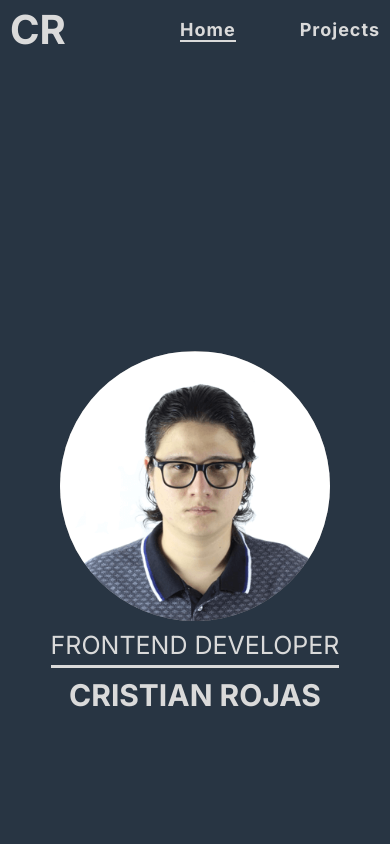
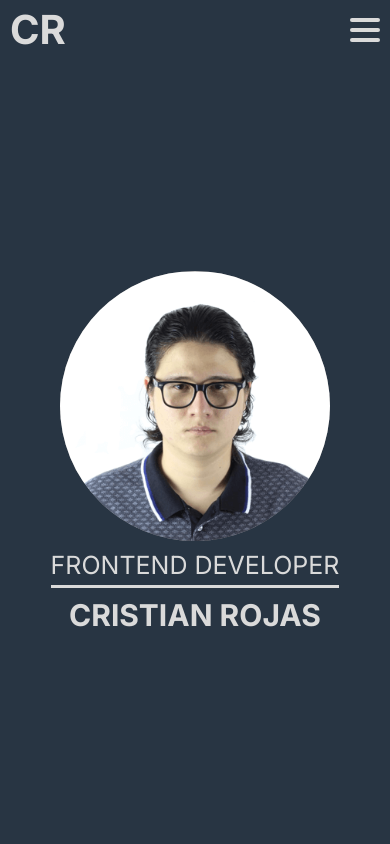
Before and after one commit to cristiandrc/cristiandrc.dev, a Next.js app: page / in a window 390 px wide. Shown: the top 844 px of the page. Built offline with nearby package versions, Linux system fonts and the light colour scheme.

Commit message:
feat: add mobile menu

```diff
--- a/next.config.js
+++ b/next.config.js
@@ -7,6 +7,15 @@ const nextConfig = {
   sassOptions: {
     includePaths: [path.join(__dirname, "styles")],
   },
+  async redirects() {
+    return [
+      {
+        source: "/error",
+        destination: "/",
+        permanent: true,
+      },
+    ];
+  },
 };
 
 module.exports = nextConfig;
--- a/src/app/page.module.scss
+++ b/src/app/page.module.scss
@@ -23,4 +23,7 @@
       grid-template-rows: 1fr 1fr;
     }
   }
+  @media (max-width: 725px) {
+    padding: 0;
+  }
 }
--- a/src/app/page.tsx
+++ b/src/app/page.tsx
@@ -1,4 +1,3 @@
-import Image from "next/image";
 import styles from "./page.module.scss";
 import { Hero } from "@/components/Hero/Hero";
 import { Contact } from "@/components/Contact/Contact";
--- a/src/components/Footer/index.tsx
+++ b/src/components/Footer/index.tsx
@@ -7,7 +7,7 @@ const Footer = () => {
       <p>
         Developed By <br /> Cristian Rojas
       </p>
-      <p>With React.js</p>
+      <p>With Next.js</p>
     </div>
   );
 };
--- a/src/components/Header/Header.tsx
+++ b/src/components/Header/Header.tsx
@@ -1,5 +1,5 @@
-import React from "react";
 import Link from "next/link";
+import { Menu } from "../Menu/Menu";
 import styles from "./header.module.scss";
 
 const Header = () => {
@@ -9,16 +9,7 @@ const Header = () => {
         <Link className={styles.logo} href="/">
           CR
         </Link>
-        <nav className={styles.menu}>
-          <ul>
-            <li>
-              <Link href="/">Home</Link>
-            </li>
-            <li>
-              <Link href="/project">Projects</Link>
-            </li>
-          </ul>
-        </nav>
+        <Menu />
       </div>
     </header>
   );
--- a/src/components/Header/header.module.scss
+++ b/src/components/Header/header.module.scss
@@ -20,60 +20,5 @@
       font-weight: bold;
       color: $second-color;
     }
-
-    .menu {
-      min-width: 200px;
-      ul {
-        width: 100%;
-        padding: 0;
-        display: flex;
-        justify-content: space-between;
-        list-style: none;
-
-        li{
-          position: relative;
-          a{
-            text-decoration: none;
-            color: $second-color;
-            text-align: center;
-            font-weight: 700;
-            font-size: 18px;
-            letter-spacing: 1px;
-          }
-          &:first-child {
-            &::after{
-              content: " ";
-              position: absolute;
-              width: 100%;
-              height: 2px;
-              left: 0px;
-              bottom: -2px;
-              background-color: $second-color;
-            }
-          }
-        }
-      }
-
-      // @media (max-width: 725px) {
-      //   position: fixed;
-      //   height: 100vh;
-      //   width: 100vw;
-      //   left: 0;
-      //   bottom: 0;
-      //   display: flex;
-      //   justify-content: center;
-      //   align-items: center;
-      //   transition: 0.8s top ease;
-      //   ul {
-      //     flex-direction: column;
-      //     justify-content: center;
-      //     align-items: center;
-
-      //     li {
-      //       margin: 15px 0;
-      //     }
-      //   }
-      // }
-    }
   }
 }
--- /dev/null
+++ b/src/components/Menu/Menu.tsx
@@ -0,0 +1,56 @@
+"use client";
+import React, { useState } from "react";
+import Link from "next/link";
+import { usePathname } from "next/navigation";
+
+import styles from "./menu.module.scss";
+
+const ROUTES = [
+  {
+    href: "/",
+    word: "Home",
+  },
+  {
+    href: "/project",
+    word: "Projects",
+  },
+];
+
+const Menu = () => {
+  const [active, setActive] = useState(false);
+  const path = usePathname();
+
+  const handleMenu = (status = false) => {
+    setActive(status);
+    if (document.documentElement.scrollWidth <= 725) {
+      document.body.classList.toggle("body");
+    }
+  };
+
+  return (
+    <nav className={styles.menu}>
+      <ul
+        className={` ${active ? styles.active : ""}`}
+        onClick={() => handleMenu(false)}
+      >
+        {ROUTES.map(({ href, word }, i) => (
+          <li key={i}>
+            <Link className={`${path === href && styles.active}`} href={href}>
+              {word}
+            </Link>
+          </li>
+        ))}
+      </ul>
+      <button
+        className={`${styles.burger} ${active ? styles.active : ""}`}
+        onClick={() => handleMenu(!active)}
+      >
+        <span></span>
+        <span></span>
+        <span></span>
+      </button>
+    </nav>
+  );
+};
+
+export { Menu };
--- /dev/null
+++ b/src/components/Menu/menu.module.scss
@@ -0,0 +1,114 @@
+@import '../../scss/variables';
+
+.menu {
+  min-width: 200px;
+  ul {
+    width: 100%;
+    padding: 0;
+    display: flex;
+    justify-content: space-between;
+    list-style: none;
+
+    li{
+      position: relative;
+      a{
+        text-decoration: none;
+        color: $second-color;
+        text-align: center;
+        font-weight: 700;
+        font-size: 18px;
+        letter-spacing: 1px;
+      }
+      .active {
+        &::after{
+          content: " ";
+          position: absolute;
+          width: 100%;
+          height: 2px;
+          left: 0px;
+          bottom: -2px;
+          background-color: $second-color;
+        }
+      }
+    }
+  }
+
+  @media (max-width: 725px) {
+    display: flex;
+    justify-content: flex-end;
+    ul {
+      position: fixed;
+      height: 100vh;
+      width: 100vw;
+      top: -100vh;
+      left: 0;
+      bottom: 0;
+      display: flex;
+      justify-content: center;
+      align-items: center;
+      background-color: #283543d3;
+      transition: 0.8s top ease;
+      flex-direction: column;
+      justify-content: center;
+      align-items: center;
+
+      li {
+        margin: 15px 0;
+      }
+
+    &.active{
+      top: 0;
+    }
+    }
+  }
+
+  .burger{
+    display: none;
+    background: transparent;
+    border: 0px;
+    outline: 0px;
+
+    @media (max-width: 725px) {
+      display: block;
+      position: relative;
+      width: 30px;
+      height: 30px;
+    }
+
+    span{
+      position: absolute;
+      width: 30px;
+      height: 4px;
+      background-color: $second-color;
+      border-radius: 4px;
+      left: 0;
+      transition: 0.8s ease;
+
+      &:first-child{
+        top: 3px;
+      }
+      &:nth-child(2){
+        top: 13px;
+      }
+      &:last-child{
+        bottom: 3px;
+      }
+    }
+
+    &.active{
+      span{
+        &:first-child{
+          transform: rotate(-45deg);
+          top: 13px;
+        }
+        &:nth-child(2){
+          opacity: 0;
+        }
+        &:last-child{
+          transform: rotate(45deg);
+          bottom: 13px;
+        }
+      }
+    }
+  }
+}
--- a/src/scss/globals.scss
+++ b/src/scss/globals.scss
@@ -10,6 +10,9 @@
 body{
   background-color: $primary-color;
 }
+.body{
+  overflow-y: hidden;
+}
 
 ul, li, h1, h2, h3, p, button {
   margin: 0;
```
Also changed, not shown: src/app/not-found.module.scss (added, +68 -0 lines), src/app/not-found.tsx (added, +28 -0 lines).
